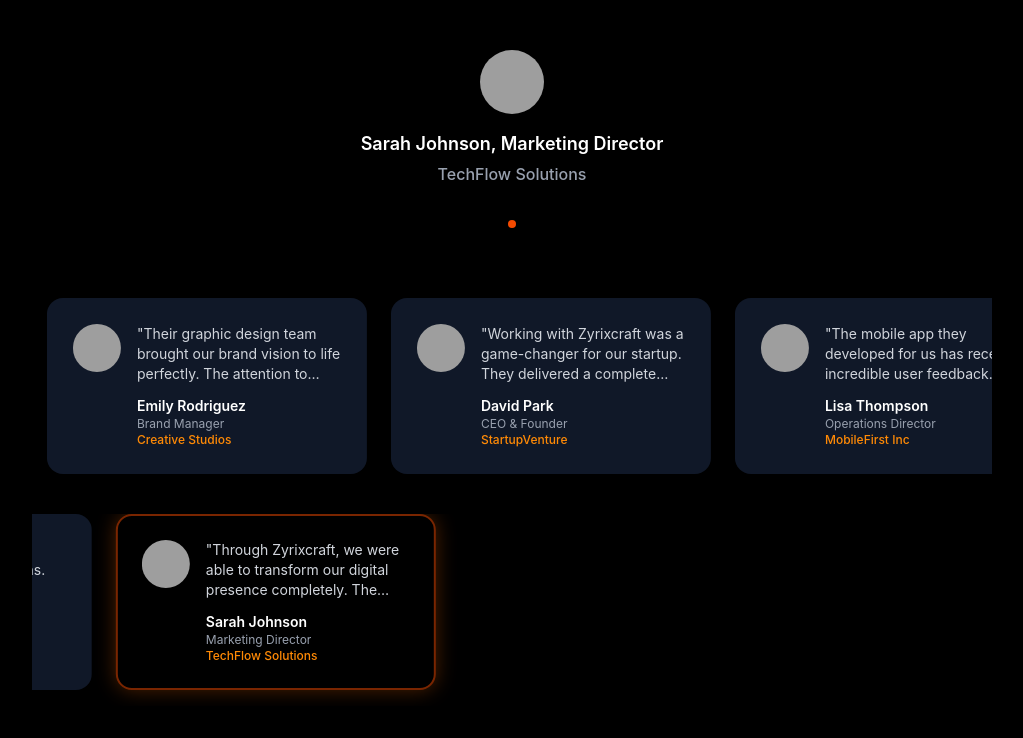
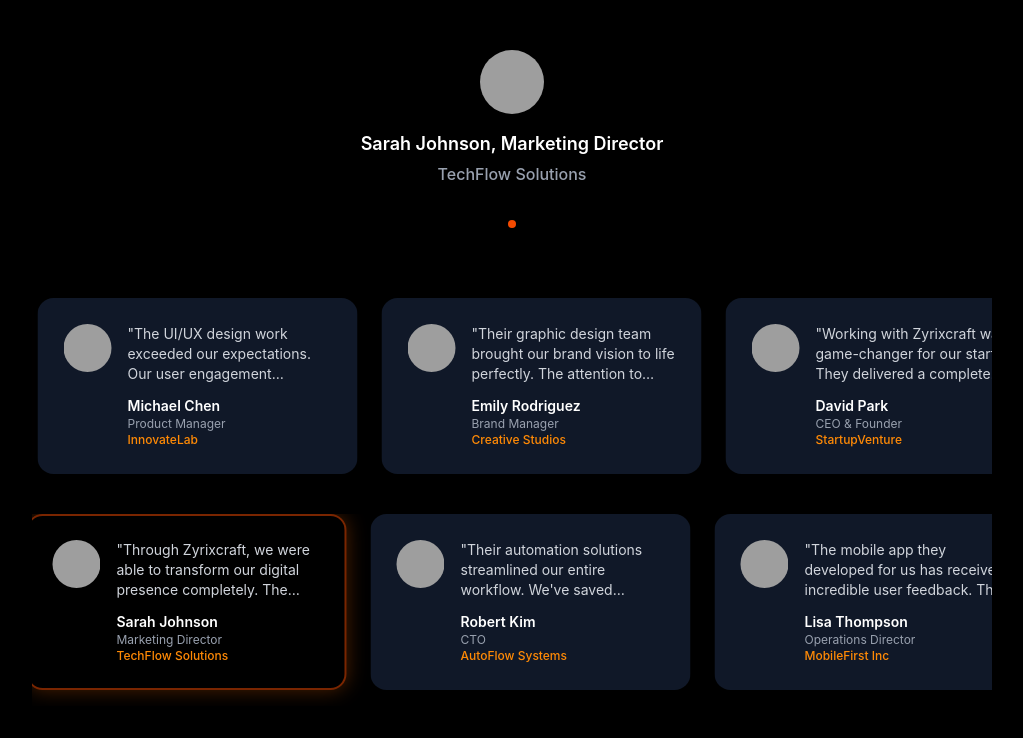
Before and after one commit to zyrixcraft/Zyrixcraft2.0, a React (Vite) app: page / in a window 1280 px wide. Shown: the part 4898-5636 px from the top of the page, without its empty margins (128-1151 px from the left). Built offline with nearby package versions, Linux system fonts and the light colour scheme; grey boxes are pictures that could not be loaded; a web font is replaced by a local one.

Commit message:
Slight changes to the carousel testimonials section

```diff
--- a/src/pages/Testimonials.tsx
+++ b/src/pages/Testimonials.tsx
@@ -136,10 +136,10 @@ const Testimonials = () => {
 
       {/* Horizontal Scrolling Testimonials */}
       <div className="relative">
-        <div className="flex gap-6 overflow-hidden pb-4">
+        <div className="flex overflow-hidden pb-4">
           <motion.div
-            className="flex gap-6 flex-shrink-0"
-            animate={{ x: ["0%", "-100%"] }}
+            className="flex flex-shrink-0"
+            animate={{ x: ["0%", "-50%"] }}
             transition={{
               duration: 30,
               ease: "linear",
@@ -149,7 +149,7 @@ const Testimonials = () => {
             {[...testimonialsData, ...testimonialsData].map((testimonial, index) => (
               <motion.div
                 key={`${testimonial.id}-${index}`}
-                className={`flex-shrink-0 w-80 p-6 rounded-2xl cursor-pointer transition-all duration-300 ${
+                className={`flex-shrink-0 w-80 p-6 rounded-2xl cursor-pointer transition-all duration-300 mr-6 ${
                   selectedTestimonial.id === testimonial.id
                     ? 'bg-gray-1000 border-2 border-orange-600/50 shadow-[0_0_20px_rgba(255,107,0,0.3)]'
                     : 'bg-gray-900 border-2 border-transparent hover:border-orange-600/30 hover:shadow-[0_0_15px_rgba(255,107,0,0.2)]'
@@ -190,12 +190,12 @@ const Testimonials = () => {
 
       {/* Second row moving in opposite direction */}
       <div className="relative mt-6">
-        <div className="flex gap-6 overflow-hidden pb-4">
+        <div className="flex overflow-hidden pb-4">
           <motion.div
-            className="flex gap-6 flex-shrink-0"
-            animate={{ x: ["-100%", "0%"] }}
+            className="flex flex-shrink-0"
+            animate={{ x: ["-50%", "0%"] }}
             transition={{
-              duration: 50,
+              duration: 30,
               ease: "linear",
               repeat: Infinity,
             }}
@@ -203,7 +203,7 @@ const Testimonials = () => {
             {[...testimonialsData.slice().reverse(), ...testimonialsData.slice().reverse()].map((testimonial, index) => (
             <motion.div
               key={`reverse-${testimonial.id}-${index}`}
-              className={`flex-shrink-0 w-80 p-6 rounded-2xl cursor-pointer transition-all duration-300 ${
+              className={`flex-shrink-0 w-80 p-6 rounded-2xl cursor-pointer transition-all duration-300 mr-6 ${
                 selectedTestimonial.id === testimonial.id
                   ? 'bg-gray-1000 border-2 border-orange-600/50 shadow-[0_0_20px_rgba(255,107,0,0.3)]'
                   : 'bg-gray-900 border-2 border-transparent hover:border-orange-600/30 hover:shadow-[0_0_15px_rgba(255,107,0,0.2)]'
```
